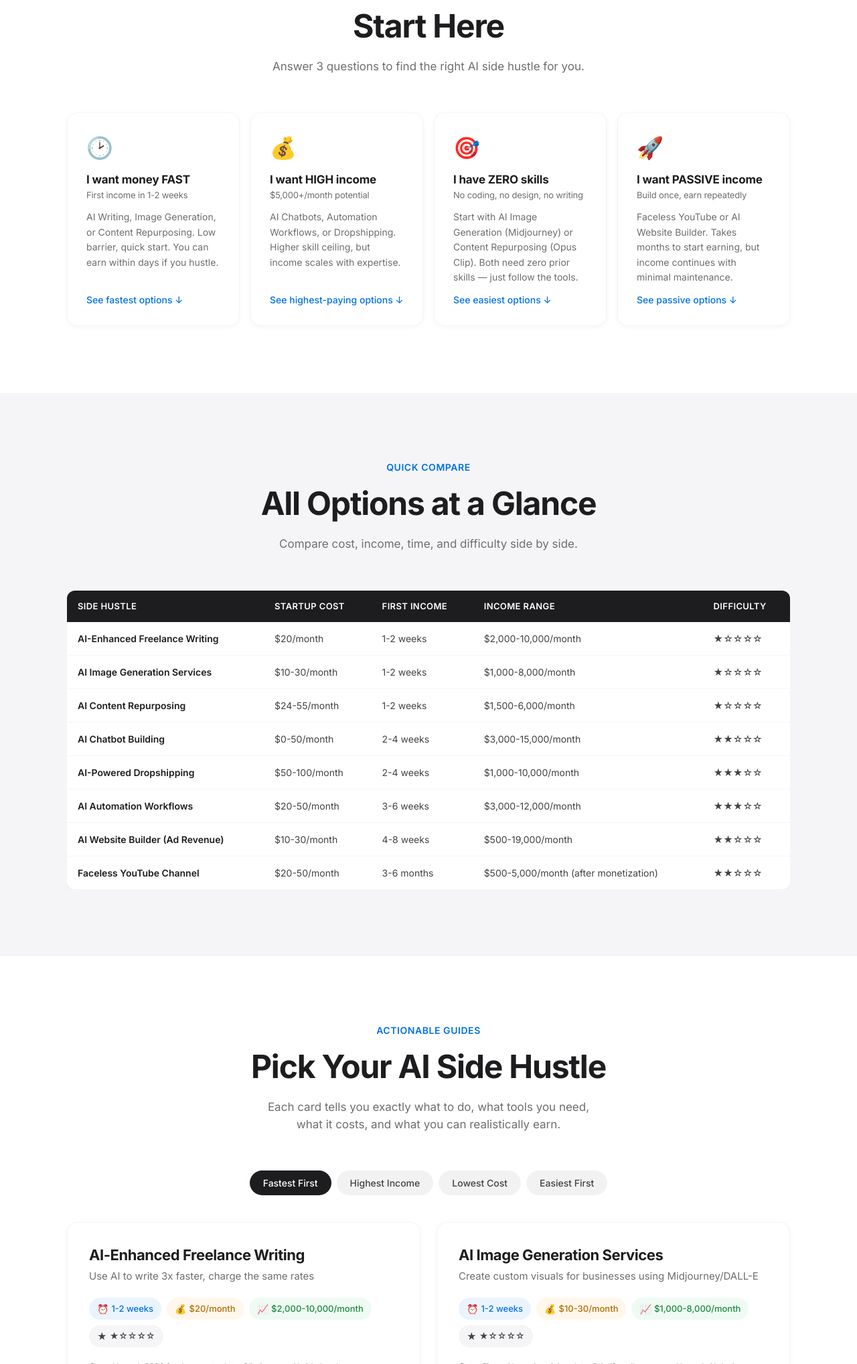
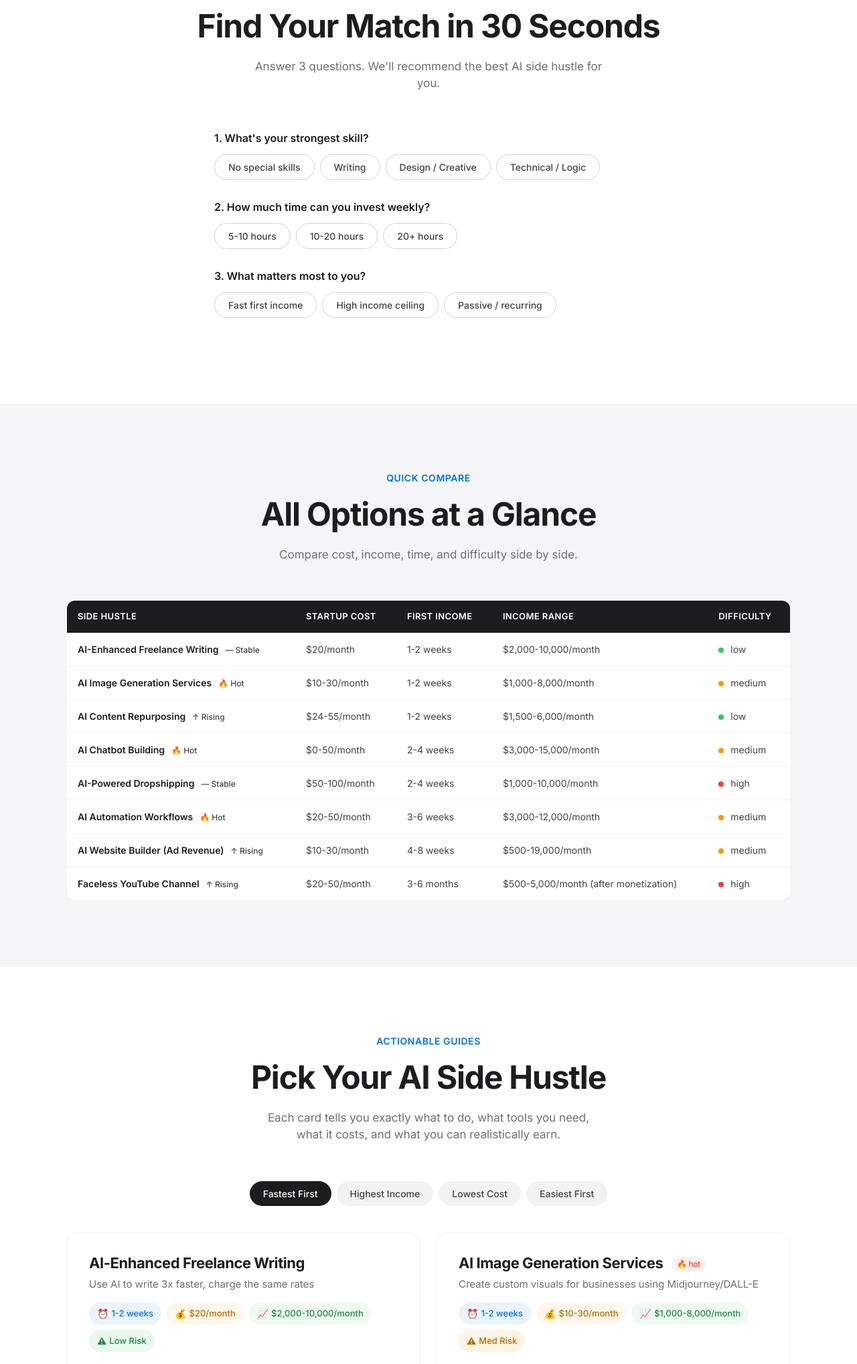
Before and after one commit to DysonGgy/ai-side-hustle-index, a website: page index.html in a window 1280 px wide. Shown: the part 763-2800 px from the top of the page at 67% size. Drawn offline with Linux system fonts and the light colour scheme.

Commit message:
Add interactive quiz, collapsible cards, risk badges, trend indicators

```diff
--- a/data/hustles.json
+++ b/data/hustles.json
@@ -7,6 +7,9 @@
     "startupCost": "$20/month",
     "incomeRange": "$2,000-10,000/month",
     "incomeSource": "Upwork 2026 freelance rate data; Cliptics.com AI side hustle survey",
+    "riskLevel": "low",
+    "trend": "stable",
+    "tags": ["writing", "no-code", "fast-start", "low-cost"],
     "tools": [
       { "name": "ChatGPT Plus", "url": "https://chat.openai.com", "price": "$20/mo" },
       { "name": "Grammarly", "url": "https://grammarly.com", "price": "$12/mo" },
@@ -40,6 +43,9 @@
     "startupCost": "$10-30/month",
     "incomeRange": "$1,000-8,000/month",
     "incomeSource": "Fiverr AI art gig pricing data; Printify seller reports; Upwork AI design category",
+    "riskLevel": "medium",
+    "trend": "hot",
+    "tags": ["design", "no-code", "fast-start", "low-cost", "creative"],
     "tools": [
       { "name": "Midjourney", "url": "https://midjourney.com", "price": "$10-30/mo" },
       { "name": "Canva Pro", "url": "https://canva.com", "price": "$15/mo" },
@@ -73,6 +79,9 @@
     "startupCost": "$24-55/month",
     "incomeRange": "$1,500-6,000/month",
     "incomeSource": "Marksinsights.com AI services report; Upwork content repurposing gig data",
+    "riskLevel": "low",
+    "trend": "rising",
+    "tags": ["video", "no-code", "fast-start", "creative"],
     "tools": [
       { "name": "Descript", "url": "https://descript.com", "price": "$24/mo" },
       { "name": "Opus Clip", "url": "https://opus.pro", "price": "Free / $15/mo" },
@@ -106,6 +115,9 @@
     "startupCost": "$0-50/month",
     "incomeRange": "$3,000-15,000/month",
     "incomeSource": "Side Hustle School case studies; Upwork AI chatbot category pricing",
+    "riskLevel": "medium",
+    "trend": "hot",
+    "tags": ["automation", "no-code", "high-income", "low-cost", "technical"],
     "tools": [
       { "name": "Voiceflow", "url": "https://voiceflow.com", "price": "Free tier" },
       { "name": "Botpress", "url": "https://botpress.com", "price": "Free tier" },
@@ -139,6 +151,9 @@
     "startupCost": "$20-50/month",
     "incomeRange": "$3,000-12,000/month",
     "incomeSource": "Upwork 2026 AI integration demand (+178% YoY); SideQuestHustle rate survey",
+    "riskLevel": "medium",
+    "trend": "hot",
+    "tags": ["automation", "technical", "high-income"],
     "tools": [
       { "name": "Make.com", "url": "https://make.com", "price": "$9-16/mo" },
       { "name": "Zapier", "url": "https://zapier.com", "price": "Free / $20/mo" },
@@ -172,6 +187,9 @@
     "startupCost": "$50-100/month",
     "incomeRange": "$1,000-10,000/month",
     "incomeSource": "Mark Tilbury documented experiment; Shopify merchant data; SideQuestHustle report",
+    "riskLevel": "high",
+    "trend": "stable",
+    "tags": ["ecommerce", "technical", "high-income"],
     "tools": [
       { "name": "ChatGPT Plus", "url": "https://chat.openai.com", "price": "$20/mo" },
       { "name": "Shopify", "url": "https://shopify.com", "price": "$39/mo" },
@@ -205,6 +223,9 @@
     "startupCost": "$20-50/month",
     "incomeRange": "$500-5,000/month (after monetization)",
     "incomeSource": "Fiverr Business Trends Index 2025 (+488% search growth); YouTube CPM public data",
+    "riskLevel": "high",
+    "trend": "rising",
+    "tags": ["video", "creative", "passive-income", "low-cost"],
     "tools": [
       { "name": "ChatGPT Plus", "url": "https://chat.openai.com", "price": "$20/mo" },
       { "name": "ElevenLabs", "url": "https://elevenlabs.io", "price": "$5-22/mo" },
@@ -238,6 +259,9 @@
     "startupCost": "$10-30/month",
     "incomeRange": "$500-19,000/month",
     "incomeSource": "compressjpeg.com public traffic data (SimilarWeb); Google AdSense CPM benchmarks",
+    "riskLevel": "medium",
+    "trend": "rising",
+    "tags": ["technical", "passive-income", "low-cost"],
     "tools": [
       { "name": "Cursor / Bolt.new", "url": "https://cursor.com", "price": "$20/mo" },
       { "name": "Vercel", "url": "https://vercel.com", "price": "Free tier" },
--- a/index.html
+++ b/index.html
@@ -57,36 +57,36 @@
         <div class="section-container">
             <div class="section-header fade-in">
                 <h2 class="section-eyebrow">New to This?</h2>
-                <h3 class="section-title">Start Here</h3>
-                <p class="section-desc">Answer 3 questions to find the right AI side hustle for you.</p>
+                <h3 class="section-title">Find Your Match in 30 Seconds</h3>
+                <p class="section-desc">Answer 3 questions. We'll recommend the best AI side hustle for you.</p>
             </div>
-            <div class="starter-guide fade-in" id="starterGuide">
-                <div class="guide-cards">
-                    <div class="guide-card">
-                        <div class="guide-icon">&#128337;</div>
-                        <h4>I want money FAST<br><span class="guide-sub">First income in 1-2 weeks</span></h4>
-                        <p>AI Writing, Image Generation, or Content Repurposing. Low barrier, quick start. You can earn within days if you hustle.</p>
-                        <a href="#hustles" class="guide-link">See fastest options &darr;</a>
-                    </div>
-                    <div class="guide-card">
-                        <div class="guide-icon">&#128176;</div>
-                        <h4>I want HIGH income<br><span class="guide-sub">$5,000+/month potential</span></h4>
-                        <p>AI Chatbots, Automation Workflows, or Dropshipping. Higher skill ceiling, but income scales with expertise.</p>
-                        <a href="#hustles" class="guide-link">See highest-paying options &darr;</a>
-                    </div>
-                    <div class="guide-card">
-                        <div class="guide-icon">&#127919;</div>
-                        <h4>I have ZERO skills<br><span class="guide-sub">No coding, no design, no writing</span></h4>
-                        <p>Start with AI Image Generation (Midjourney) or Content Repurposing (Opus Clip). Both need zero prior skills — just follow the tools.</p>
-                        <a href="#hustles" class="guide-link">See easiest options &darr;</a>
-                    </div>
-                    <div class="guide-card">
-                        <div class="guide-icon">&#128640;</div>
-                        <h4>I want PASSIVE income<br><span class="guide-sub">Build once, earn repeatedly</span></h4>
-                        <p>Faceless YouTube or AI Website Builder. Takes months to start earning, but income continues with minimal maintenance.</p>
-                        <a href="#hustles" class="guide-link">See passive options &darr;</a>
+            <div class="quiz-container fade-in" id="quizContainer">
+                <div class="quiz-group" data-quiz="skill">
+                    <p class="quiz-label">1. What's your strongest skill?</p>
+                    <div class="quiz-options">
+                        <button class="quiz-option" data-value="none">No special skills</button>
+                        <button class="quiz-option" data-value="writing">Writing</button>
+                        <button class="quiz-option" data-value="creative">Design / Creative</button>
+                        <button class="quiz-option" data-value="technical">Technical / Logic</button>
                     </div>
                 </div>
+                <div class="quiz-group" data-quiz="time">
+                    <p class="quiz-label">2. How much time can you invest weekly?</p>
+                    <div class="quiz-options">
+                        <button class="quiz-option" data-value="minimal">5-10 hours</button>
+                        <button class="quiz-option" data-value="moderate">10-20 hours</button>
+                        <button class="quiz-option" data-value="full">20+ hours</button>
+                    </div>
+                </div>
+                <div class="quiz-group" data-quiz="goal">
+                    <p class="quiz-label">3. What matters most to you?</p>
+                    <div class="quiz-options">
+                        <button class="quiz-option" data-value="fast">Fast first income</button>
+                        <button class="quiz-option" data-value="high">High income ceiling</button>
+                        <button class="quiz-option" data-value="passive">Passive / recurring</button>
+                    </div>
+                </div>
+                <div id="quizResults"></div>
             </div>
         </div>
     </section>
--- a/script.js
+++ b/script.js
@@ -9,6 +9,7 @@
         ]);
 
         renderTicker(news);
+        setupQuiz(hustles);
         renderCompareTable(hustles);
         renderHustles(hustles, 'time');
         renderTools(tools, 'writing');
@@ -31,20 +32,83 @@
     el.innerHTML = doubled.map(n => `<span>${n}</span>`).join('');
 }
 
+// --- Quiz / Interactive Recommendation ---
+function setupQuiz(hustles) {
+    const quizEl = document.getElementById('quizContainer');
+    if (!quizEl) return;
+    quizEl.addEventListener('click', (e) => {
+        const btn = e.target.closest('.quiz-option');
+        if (!btn) return;
+        const group = btn.closest('.quiz-group');
+        group.querySelectorAll('.quiz-option').forEach(b => b.classList.remove('selected'));
+        btn.classList.add('selected');
+        updateQuizResults(hustles);
+    });
+}
+
+function updateQuizResults(hustles) {
+    const skill = document.querySelector('[data-quiz="skill"] .quiz-option.selected');
+    const time = document.querySelector('[data-quiz="time"] .quiz-option.selected');
+    const goal = document.querySelector('[data-quiz="goal"] .quiz-option.selected');
+    const resultEl = document.getElementById('quizResults');
+
+    if (!skill || !time || !goal) {
+        resultEl.innerHTML = '';
+        return;
+    }
+
+    const skillVal = skill.dataset.value;
+    const timeVal = time.dataset.value;
+    const goalVal = goal.dataset.value;
+
+    const scored = hustles.map(h => {
+        let score = 0;
+        if (skillVal === 'none' && h.tags.includes('no-code')) score += 3;
+        if (skillVal === 'creative' && h.tags.includes('creative')) score += 3;
+        if (skillVal === 'technical' && h.tags.includes('technical')) score += 3;
+        if (skillVal === 'writing' && h.tags.includes('writing')) score += 3;
+        if (timeVal === 'minimal' && h.difficulty <= 1) score += 2;
+        if (timeVal === 'moderate' && h.difficulty <= 2) score += 2;
+        if (timeVal === 'full' && h.difficulty >= 2) score += 1;
+        if (goalVal === 'fast' && h.tags.includes('fast-start')) score += 3;
+        if (goalVal === 'high' && h.tags.includes('high-income')) score += 3;
+        if (goalVal === 'passive' && h.tags.includes('passive-income')) score += 3;
+        return { ...h, score };
+    }).sort((a, b) => b.score - a.score).slice(0, 3);
+
+    resultEl.innerHTML = `
+        <h4>Your Top Matches</h4>
+        <div class="quiz-matches">
+            ${scored.map((h, i) => `
+                <a href="#hustles" class="quiz-match">
+                    <span class="match-rank">#${i + 1}</span>
+                    <span class="match-name">${h.name}</span>
+                    <span class="match-meta">${h.incomeRange} · ${h.timeToFirstDollar}</span>
+                </a>
+            `).join('')}
+        </div>
+    `;
+}
+
+// --- Compare Table ---
 function renderCompareTable(hustles) {
     const tbody = document.querySelector('#compareTable tbody');
+    if (!tbody) return;
     const sorted = [...hustles].sort((a, b) => parseTime(a.timeToFirstDollar) - parseTime(b.timeToFirstDollar));
+    const riskColors = { low: '#34c759', medium: '#ff9500', high: '#ff3b30' };
+    const trendLabels = { hot: '&#128293; Hot', rising: '&#8593; Rising', stable: '— Stable' };
     tbody.innerHTML = sorted.map(h => `
         <tr>
-            <td><strong>${h.name}</strong></td>
+            <td><strong>${h.name}</strong> <span class="table-trend">${trendLabels[h.trend] || ''}</span></td>
             <td>${h.startupCost}</td>
             <td>${h.timeToFirstDollar}</td>
             <td>${h.incomeRange}</td>
-            <td>${'&#9733;'.repeat(h.difficulty)}${'&#9734;'.repeat(5 - h.difficulty)}</td>
+            <td><span class="risk-dot" style="background:${riskColors[h.riskLevel]}"></span> ${h.riskLevel}</td>
         </tr>
     `).join('');
 }
 
+// --- Parse helpers ---
 function parseCost(cost) {
     const match = cost.match(/\$(\d+)/);
     return match ? parseInt(match[1]) : 0;
@@ -77,71 +141,60 @@
     return sorted;
 }
 
+// --- Hustle Cards (collapsible) ---
 function renderHustles(hustles, sortBy) {
     const el = document.getElementById('hustlesGrid');
     const sorted = sortHustles(hustles, sortBy);
+    const riskLabels = { low: 'Low Risk', medium: 'Med Risk', high: 'High Risk' };
+    const riskClasses = { low: 'risk-low', medium: 'risk-med', high: 'risk-high' };
+    const trendIcons = { hot: '&#128293;', rising: '&#8599;', stable: '' };
+
     el.innerHTML = sorted.map(h => `
-        <div class="hustle-detail-card fade-in" data-name="${h.name.toLowerCase()}">
+        <div class="hustle-detail-card fade-in" data-name="${h.name.toLowerCase()}" data-tags="${h.tags.join(' ')}">
+            <div class="hustle-summary" onclick="this.parentElement.classList.toggle('expanded')">
                 <div class="hustle-header">
-                <h3>${h.name}</h3>
+                    <h3>${h.name} ${trendIcons[h.trend] ? '<span class="trend-badge trend-' + h.trend + '">' + trendIcons[h.trend] + ' ' + h.trend + '</span>' : ''}</h3>
                     <p class="hustle-tagline">${h.tagline}</p>
                 </div>
                 <div class="hustle-metrics">
-                <div class="metric-badge metric-time">
-                    <span class="metric-icon">&#9200;</span>
-                    <span>${h.timeToFirstDollar}</span>
+                    <div class="metric-badge metric-time"><span class="metric-icon">&#9200;</span><span>${h.timeToFirstDollar}</span></div>
+                    <div class="metric-badge metric-cost"><span class="metric-icon">&#128176;</span><span>${h.startupCost}</span></div>
+                    <div class="metric-badge metric-income"><span class="metric-icon">&#128200;</span><span>${h.incomeRange}</span></div>
+                    <div class="metric-badge ${riskClasses[h.riskLevel]}"><span class="metric-icon">&#9888;</span><span>${riskLabels[h.riskLevel]}</span></div>
                 </div>
-                <div class="metric-badge metric-cost">
-                    <span class="metric-icon">&#128176;</span>
-                    <span>${h.startupCost}</span>
+                <div class="expand-hint">&#9662; Click for full details</div>
             </div>
-                <div class="metric-badge metric-income">
-                    <span class="metric-icon">&#128200;</span>
-                    <span>${h.incomeRange}</span>
-                </div>
-                <div class="metric-badge metric-diff">
-                    <span class="metric-icon">&#9733;</span>
-                    <span>${'&#9733;'.repeat(h.difficulty)}${'&#9734;'.repeat(5 - h.difficulty)}</span>
-                </div>
-            </div>
-            <div class="income-source">Data: ${h.incomeSource}</div>
+            <div class="hustle-details">
+                <div class="income-source">&#128202; Data: ${h.incomeSource}</div>
                 <div class="hustle-day-one">
-                <h4>Day 1: What to Do Right Now</h4>
+                    <h4>&#127937; Day 1: What to Do Right Now</h4>
                     <p>${h.dayOne}</p>
                 </div>
                 <div class="hustle-tools">
                     <h4>Tools You Need</h4>
-                <div class="tool-chips">
-                    ${h.tools.map(t => `<a href="${t.url}" target="_blank" rel="noopener" class="tool-chip">${t.name} <span class="tool-price">${t.price}</span></a>`).join('')}
-                </div>
+                    <div class="tool-chips">${h.tools.map(t => `<a href="${t.url}" target="_blank" rel="noopener" class="tool-chip">${t.name} <span class="tool-price">${t.price}</span></a>`).join('')}</div>
                 </div>
                 <div class="hustle-steps">
                     <h4>Step-by-Step Timeline</h4>
                     <ol>${h.steps.map(s => `<li>${s}</li>`).join('')}</ol>
                 </div>
-            <div class="hustle-risk">
-                <h4>&#9888; Risks</h4>
-                <p>${h.risk}</p>
-            </div>
-            <div class="hustle-mitigation">
-                <h4>&#128161; How to Mitigate</h4>
-                <p>${h.riskMitigation}</p>
-            </div>
+                <div class="hustle-risk"><h4>&#9888; Risks</h4><p>${h.risk}</p></div>
+                <div class="hustle-mitigation"><h4>&#128161; How to Mitigate</h4><p>${h.riskMitigation}</p></div>
                 <div class="hustle-case">
-                <div class="case-result">${h.caseStudy.who} — ${h.caseStudy.result}</div>
+                    <div class="case-result">&#128100; ${h.caseStudy.who} — ${h.caseStudy.result}</div>
                     <p class="case-detail">${h.caseStudy.detail}</p>
-                <a href="${h.caseStudy.source}" target="_blank" rel="noopener" class="case-source">Source &rarr;</a>
+                    <a href="${h.caseStudy.source}" target="_blank" rel="noopener" class="case-source">&#128279; Verified Source &rarr;</a>
                 </div>
                 <div class="hustle-video">
-                <a href="${h.videoUrl}" target="_blank" rel="noopener" class="video-link">
-                    <span class="video-play">&#9654;</span> Watch: ${h.videoAuthor} (${h.videoViews} views)
-                </a>
+                    <a href="${h.videoUrl}" target="_blank" rel="noopener" class="video-link"><span class="video-play">&#9654;</span> Watch: ${h.videoAuthor} (${h.videoViews} views)</a>
+                </div>
             </div>
         </div>
     `).join('');
     setupScrollAnimations();
 }
 
+// --- Tools ---
 function renderTools(tools, category) {
     const el = document.getElementById('toolsGrid');
     const items = tools[category] || [];
@@ -155,6 +208,7 @@
     setupScrollAnimations();
 }
 
+// --- Creators ---
 function renderCreators(creators) {
     const el = document.getElementById('creatorGrid');
     el.innerHTML = creators.map(c => `
@@ -174,6 +228,7 @@
     setupScrollAnimations();
 }
 
+// --- Success Stories ---
 function renderSuccessStories(stories) {
     const el = document.getElementById('successGrid');
     el.innerHTML = stories.map(s => `
@@ -192,6 +247,7 @@
     setupScrollAnimations();
 }
 
+// --- Setup ---
 function setupSortButtons(hustles) {
     document.querySelectorAll('.sort-btn').forEach(btn => {
         btn.addEventListener('click', () => {
@@ -214,6 +270,7 @@
 
 function setupSearch() {
     const input = document.getElementById('searchInput');
+    if (!input) return;
     input.addEventListener('input', () => {
         const q = input.value.toLowerCase().trim();
         document.querySelectorAll('[data-name]').forEach(el => {
--- a/styles.css
+++ b/styles.css
@@ -264,17 +264,86 @@
 .hustle-detail-card {
     background: var(--white);
     border-radius: var(--radius-md);
-    padding: 32px;
+    padding: 0;
     box-shadow: var(--shadow-sm);
     border: 1px solid rgba(0,0,0,0.04);
     transition: all var(--transition);
     display: flex;
     flex-direction: column;
-    gap: 20px;
+    overflow: hidden;
 }
 
 .hustle-detail-card:hover {
     box-shadow: var(--shadow-md);
+}
+
+.hustle-summary {
+    padding: 28px 32px;
+    cursor: pointer;
+    display: flex;
+    flex-direction: column;
+    gap: 16px;
+}
+
+.hustle-summary:hover {
+    background: rgba(0,0,0,0.01);
+}
+
+.hustle-details {
+    display: none;
+    padding: 0 32px 32px;
+    flex-direction: column;
+    gap: 20px;
+    border-top: 1px solid var(--gray-100);
+}
+
+.hustle-detail-card.expanded .hustle-details {
+    display: flex;
+}
+
+.hustle-detail-card.expanded .expand-hint {
+    display: none;
+}
+
+.expand-hint {
+    font-size: 13px;
+    color: var(--gray-400);
+    text-align: center;
+    padding-top: 4px;
+}
+
+/* Risk badges */
+.risk-low { background: rgba(52,199,89,0.1); color: #1a8a3e; }
+.risk-med { background: rgba(255,149,0,0.1); color: #b36b00; }
+.risk-high { background: rgba(255,59,48,0.1); color: var(--red); }
+
+/* Trend badges */
+.trend-badge {
+    display: inline-block;
+    font-size: 12px;
+    font-weight: 500;
+    padding: 2px 8px;
+    border-radius: 100px;
+    vertical-align: middle;
+    margin-left: 8px;
+}
+
+.trend-hot { background: rgba(255,59,48,0.08); color: var(--red); }
+.trend-rising { background: rgba(0,113,227,0.08); color: var(--blue); }
+
+/* Table extras */
+.table-trend {
+    font-size: 12px;
+    font-weight: 500;
+    margin-left: 6px;
+}
+
+.risk-dot {
+    display: inline-block;
+    width: 8px;
+    height: 8px;
+    border-radius: 50%;
+    margin-right: 6px;
 }
 
 .hustle-header h3 {
@@ -829,63 +898,103 @@
     color: var(--gray-400);
 }
 
-/* Starter Guide */
-.guide-cards {
-    display: grid;
-    grid-template-columns: repeat(auto-fill, minmax(240px, 1fr));
-    gap: 16px;
+/* Quiz / Interactive Recommendation */
+.quiz-container {
+    max-width: 640px;
+    margin: 0 auto;
+    display: flex;
+    flex-direction: column;
+    gap: 28px;
 }
 
-.guide-card {
-    background: var(--white);
-    border-radius: var(--radius-md);
-    padding: 28px;
-    box-shadow: var(--shadow-sm);
-    border: 1px solid rgba(0,0,0,0.04);
-    transition: all var(--transition);
+.quiz-group {
     display: flex;
     flex-direction: column;
     gap: 12px;
 }
 
-.guide-card:hover {
-    transform: translateY(-2px);
-    box-shadow: var(--shadow-md);
+.quiz-label {
+    font-size: 16px;
+    font-weight: 600;
+    color: var(--black);
 }
 
-.guide-icon {
-    font-size: 32px;
+.quiz-options {
+    display: flex;
+    flex-wrap: wrap;
+    gap: 8px;
 }
 
-.guide-card h4 {
-    font-size: 17px;
-    font-weight: 700;
-    letter-spacing: -0.01em;
-    line-height: 1.3;
+.quiz-option {
+    padding: 10px 20px;
+    border: 1.5px solid var(--gray-200);
+    border-radius: 100px;
+    background: var(--white);
+    color: var(--gray-700);
+    font-size: 14px;
+    font-weight: 500;
+    font-family: var(--font);
+    cursor: pointer;
+    transition: all var(--transition);
 }
 
-.guide-sub {
-    font-size: 13px;
-    font-weight: 400;
-    color: var(--gray-500);
+.quiz-option:hover {
+    border-color: var(--blue);
+    color: var(--blue);
 }
 
-.guide-card p {
-    font-size: 14px;
-    color: var(--gray-500);
-    line-height: 1.6;
+.quiz-option.selected {
+    background: var(--blue);
+    border-color: var(--blue);
+    color: var(--white);
 }
 
-.guide-link {
-    font-size: 14px;
-    font-weight: 500;
-    color: var(--blue);
-    text-decoration: none;
-    margin-top: auto;
+#quizResults h4 {
+    font-size: 16px;
+    font-weight: 700;
+    margin-bottom: 12px;
+    color: var(--black);
 }
 
-.guide-link:hover {
-    text-decoration: underline;
+.quiz-matches {
+    display: flex;
+    flex-direction: column;
+    gap: 8px;
+}
+
+.quiz-match {
+    display: flex;
+    align-items: center;
+    gap: 12px;
+    padding: 14px 20px;
+    background: var(--gray-100);
+    border-radius: var(--radius-sm);
+    text-decoration: none;
+    color: var(--black);
+    transition: all var(--transition);
+}
+
+.quiz-match:hover {
+    background: rgba(0,113,227,0.06);
+    transform: translateX(4px);
+}
+
+.match-rank {
+    font-size: 18px;
+    font-weight: 700;
+    color: var(--blue);
+    min-width: 32px;
+}
+
+.match-name {
+    font-weight: 600;
+    font-size: 15px;
+}
+
+.match-meta {
+    margin-left: auto;
+    font-size: 13px;
+    color: var(--gray-500);
 }
 
 /* Compare Table */
```
Lines whose indentation alone changed are shown as unchanged.
